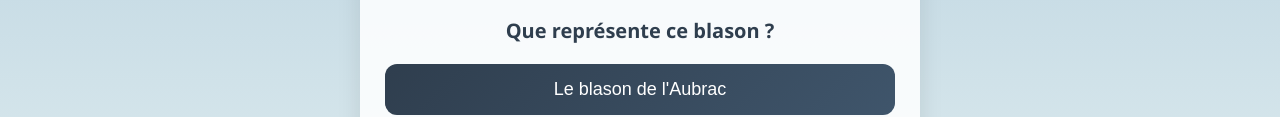
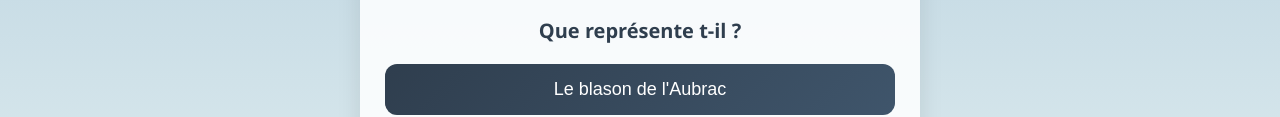
Before and after one commit to Argencesenaubrac/Balise12, a plain HTML site: page index.html in a window 1280 px wide. Shown: the part 403-520 px from the top of the page. Drawn offline with Linux system fonts and the light colour scheme.

Commit message:
Update index.html

```diff
--- a/index.html
+++ b/index.html
@@ -116,7 +116,7 @@ h1 {
         <img src="BlasonSTE.png" alt="Blason du monument" class="blason">
 
         <h1>
-        Que représente ce blason ?
+        Que représente t-il ?
         </h1>
 
         <!-- Réponses corrigées -->
```
